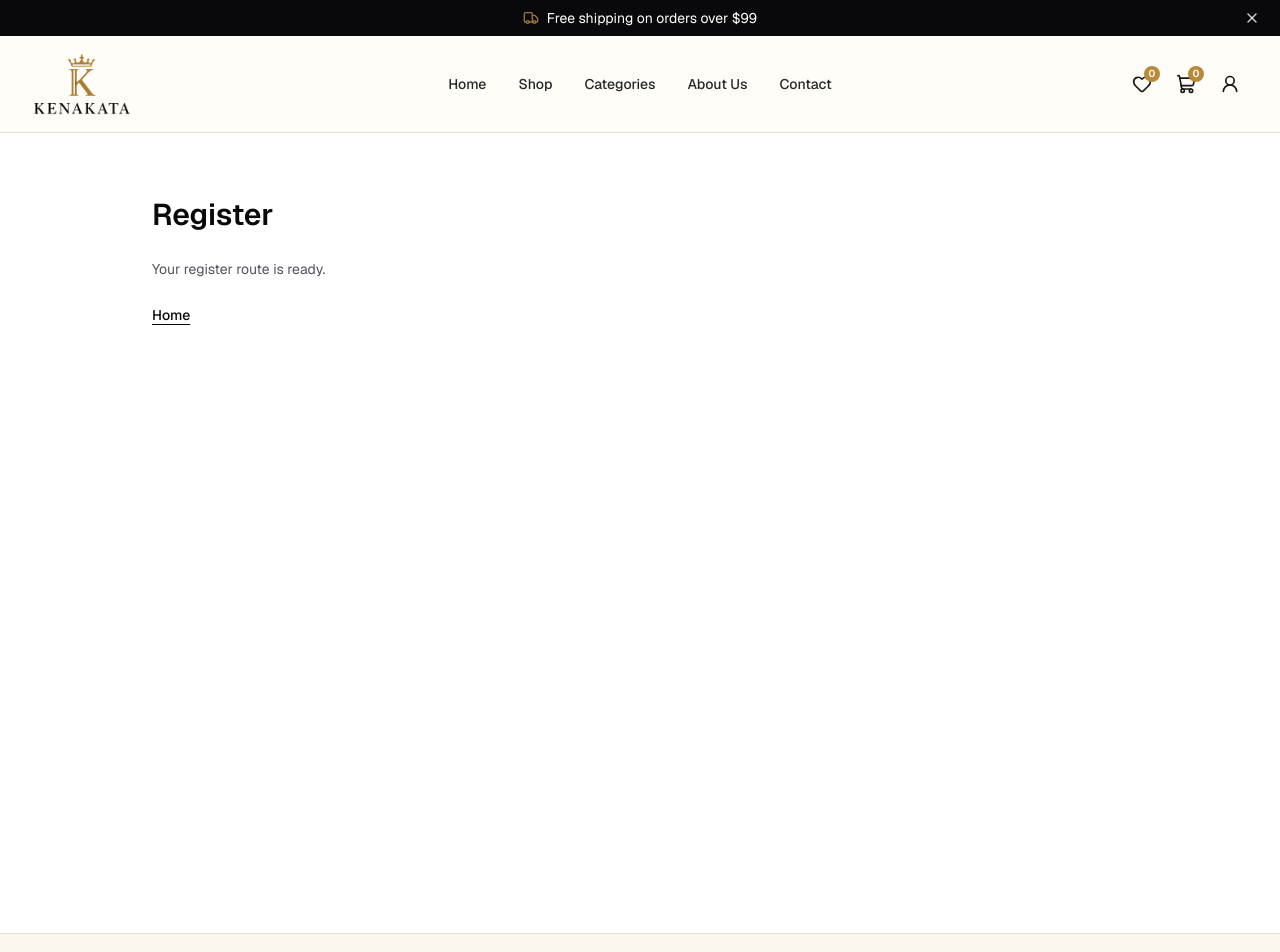
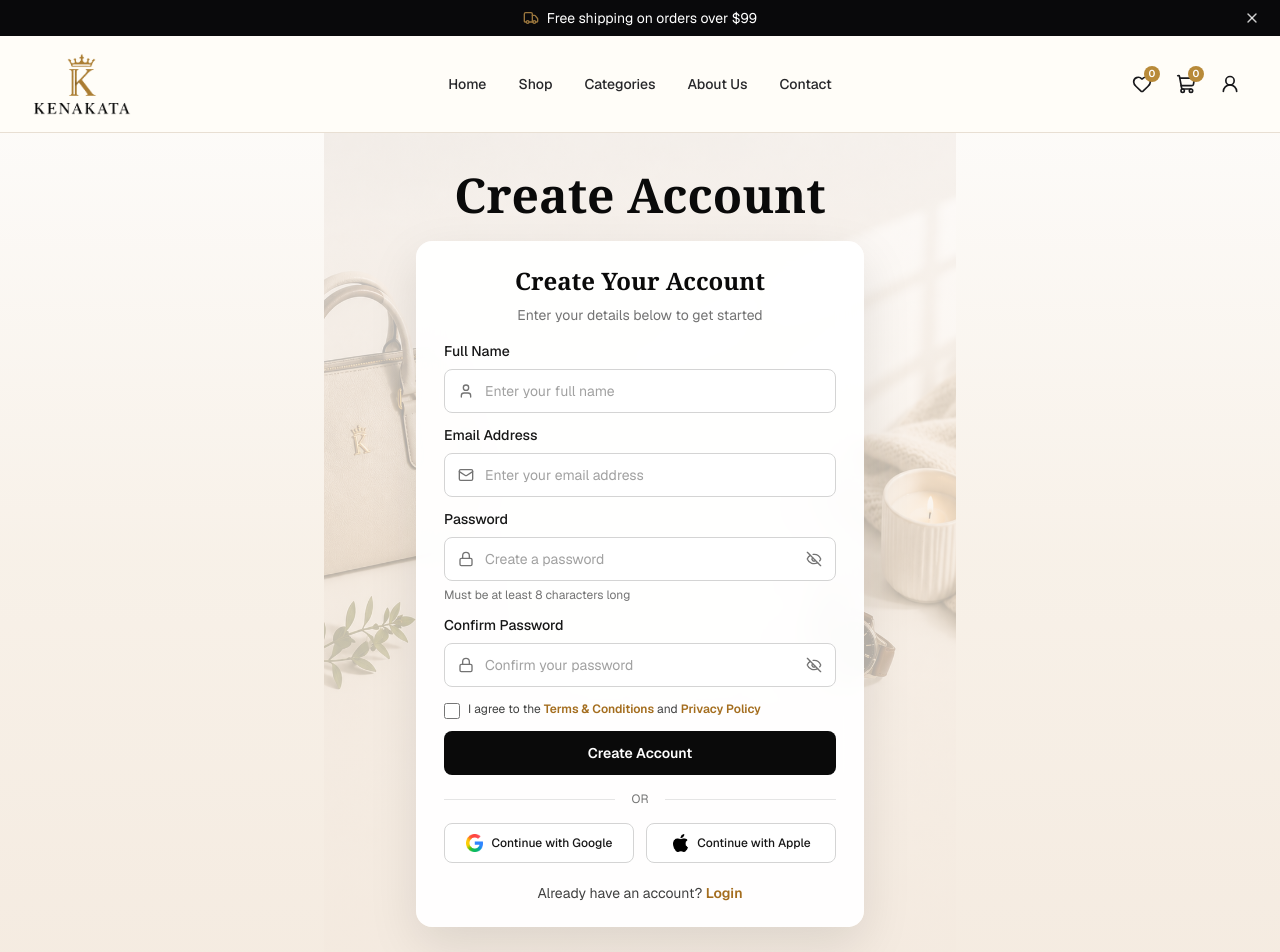
Before and after one commit to NaimurRahmannn/Kenakata-ecommerce-storefront-Next.js-, a Next.js app: page /register in a window 1280 px wide. Shown: the top 952 px of the page. Built offline with nearby package versions, Linux system fonts and the light colour scheme.

Commit message:
feat(auth): add registration card

```diff
--- a/src/app/register/page.tsx
+++ b/src/app/register/page.tsx
@@ -1,13 +1,234 @@
-import Link from 'next/link';
+import Image from "next/image";
+import Link from "next/link";
+import { EyeOff, Lock, Mail, User } from "lucide-react";
 
 export default function RegisterPage() {
   return (
-    <main className="mx-auto flex min-h-screen w-full max-w-5xl flex-col gap-6 px-6 py-16">
-      <h1 className="text-3xl font-semibold text-zinc-950">Register</h1>
-      <p className="text-sm leading-6 text-zinc-600">Your register route is ready.</p>
-      <Link href="/" className="text-sm font-medium text-zinc-950 underline underline-offset-4">
-        Home
-      </Link>
+    <main className="relative min-h-screen overflow-hidden bg-[#f7f1e9]">
+      {/* Background image layer */}
+      <div
+        className="absolute inset-0 bg-no-repeat opacity-80"
+        style={{
+          backgroundImage: "url('/images/login-bg.png')",
+          backgroundSize: "auto 100%",
+          backgroundPosition: "center top",
+        }}
+      />
+
+      {/* Soft overlay */}
+      <div className="absolute inset-0 bg-gradient-to-b from-white/70 via-[#f8f1e8]/65 to-[#f4eadf]/85" />
+
+      <section className="relative z-10 px-4 pb-10 pt-6 md:pb-12 md:pt-8">
+        <div className="mx-auto max-w-6xl">
+          {/* Heading */}
+          <div className="text-center">
+            <h1 className="font-serif text-3xl font-semibold leading-tight text-neutral-950 md:text-5xl">
+              Create Account
+            </h1>
+
+          </div>
+
+          {/* Register Card */}
+          <div className="mx-auto mt-4 w-full max-w-md rounded-2xl bg-white/95 px-5 py-5 shadow-[0_18px_50px_rgba(0,0,0,0.10)] backdrop-blur-md md:px-7 md:py-6">
+            <div className="text-center">
+              <h2 className="font-serif text-xl font-semibold text-neutral-950 md:text-2xl">
+                Create Your Account
+              </h2>
+
+              <p className="mt-2 text-sm text-neutral-500">
+                Enter your details below to get started
+              </p>
+            </div>
+
+            <form className="mt-4 space-y-3">
+              {/* Full Name */}
+              <div>
+                <label
+                  htmlFor="name"
+                  className="mb-2 block text-sm font-medium text-neutral-900"
+                >
+                  Full Name
+                </label>
+
+                <div className="relative">
+                  <User className="absolute left-3.5 top-1/2 h-4 w-4 -translate-y-1/2 text-neutral-500" />
+
+                  <input
+                    id="name"
+                    type="text"
+                    placeholder="Enter your full name"
+                    className="h-11 w-full rounded-lg border border-neutral-300 bg-white pl-10 pr-4 text-sm text-neutral-900 outline-none transition placeholder:text-neutral-400 focus:border-neutral-900"
+                  />
+                </div>
+              </div>
+
+              {/* Email */}
+              <div>
+                <label
+                  htmlFor="email"
+                  className="mb-2 block text-sm font-medium text-neutral-900"
+                >
+                  Email Address
+                </label>
+
+                <div className="relative">
+                  <Mail className="absolute left-3.5 top-1/2 h-4 w-4 -translate-y-1/2 text-neutral-500" />
+
+                  <input
+                    id="email"
+                    type="email"
+                    placeholder="Enter your email address"
+                    className="h-11 w-full rounded-lg border border-neutral-300 bg-white pl-10 pr-4 text-sm text-neutral-900 outline-none transition placeholder:text-neutral-400 focus:border-neutral-900"
+                  />
+                </div>
+              </div>
+
+              {/* Password */}
+              <div>
+                <label
+                  htmlFor="password"
+                  className="mb-2 block text-sm font-medium text-neutral-900"
+                >
+                  Password
+                </label>
+
+                <div className="relative">
+                  <Lock className="absolute left-3.5 top-1/2 h-4 w-4 -translate-y-1/2 text-neutral-500" />
+
+                  <input
+                    id="password"
+                    type="password"
+                    placeholder="Create a password"
+                    className="h-11 w-full rounded-lg border border-neutral-300 bg-white pl-10 pr-11 text-sm text-neutral-900 outline-none transition placeholder:text-neutral-400 focus:border-neutral-900"
+                  />
+
+                  <button
+                    type="button"
+                    aria-label="Show password"
+                    className="absolute right-3.5 top-1/2 -translate-y-1/2 text-neutral-500 transition hover:text-neutral-900"
+                  >
+                    <EyeOff className="h-4 w-4" />
+                  </button>
+                </div>
+
+                <p className="mt-1.5 text-xs text-neutral-500">
+                  Must be at least 8 characters long
+                </p>
+              </div>
+
+              {/* Confirm Password */}
+              <div>
+                <label
+                  htmlFor="confirmPassword"
+                  className="mb-2 block text-sm font-medium text-neutral-900"
+                >
+                  Confirm Password
+                </label>
+
+                <div className="relative">
+                  <Lock className="absolute left-3.5 top-1/2 h-4 w-4 -translate-y-1/2 text-neutral-500" />
+
+                  <input
+                    id="confirmPassword"
+                    type="password"
+                    placeholder="Confirm your password"
+                    className="h-11 w-full rounded-lg border border-neutral-300 bg-white pl-10 pr-11 text-sm text-neutral-900 outline-none transition placeholder:text-neutral-400 focus:border-neutral-900"
+                  />
+
+                  <button
+                    type="button"
+                    aria-label="Show confirm password"
+                    className="absolute right-3.5 top-1/2 -translate-y-1/2 text-neutral-500 transition hover:text-neutral-900"
+                  >
+                    <EyeOff className="h-4 w-4" />
+                  </button>
+                </div>
+              </div>
+
+              {/* Terms */}
+              <label className="flex items-start gap-2 text-xs leading-5 text-neutral-700">
+                <input
+                  type="checkbox"
+                  className="mt-1 h-4 w-4 rounded border-neutral-300 accent-neutral-950"
+                />
+                <span>
+                  I agree to the{" "}
+                  <Link
+                    href="/terms"
+                    className="font-semibold text-[#a46d1e] transition hover:text-neutral-950"
+                  >
+                    Terms & Conditions
+                  </Link>{" "}
+                  and{" "}
+                  <Link
+                    href="/privacy-policy"
+                    className="font-semibold text-[#a46d1e] transition hover:text-neutral-950"
+                  >
+                    Privacy Policy
+                  </Link>
+                </span>
+              </label>
+
+              {/* Submit Button */}
+              <button
+                type="submit"
+                className="h-11 w-full rounded-lg bg-neutral-950 text-sm font-semibold text-white transition hover:bg-neutral-800"
+              >
+                Create Account
+              </button>
+            </form>
+
+            {/* Divider */}
+            <div className="my-4 flex items-center gap-4">
+              <div className="h-px flex-1 bg-neutral-200" />
+              <span className="text-xs text-neutral-500">OR</span>
+              <div className="h-px flex-1 bg-neutral-200" />
+            </div>
+
+            {/* Social Buttons */}
+            <div className="grid grid-cols-1 gap-3 sm:grid-cols-2">
+              <button
+                type="button"
+                className="flex h-10 items-center justify-center gap-2 rounded-lg border border-neutral-300 bg-white text-xs font-medium text-neutral-900 transition hover:border-neutral-900 hover:bg-neutral-50"
+              >
+                <Image
+                  src="/images/Google_icon.png"
+                  alt="Google"
+                  width={18}
+                  height={18}
+                  className="h-[18px] w-[18px] object-contain"
+                />
+                Continue with Google
+              </button>
+
+              <button
+                type="button"
+                className="flex h-10 items-center justify-center gap-2 rounded-lg border border-neutral-300 bg-white text-xs font-medium text-neutral-900 transition hover:border-neutral-900 hover:bg-neutral-50"
+              >
+                <Image
+                  src="/images/Apple_icon.png"
+                  alt="Apple"
+                  width={18}
+                  height={18}
+                  className="h-[18px] w-[18px] object-contain"
+                />
+                Continue with Apple
+              </button>
+            </div>
+
+            {/* Login Link */}
+            <p className="mt-5 text-center text-sm text-neutral-700">
+              Already have an account?{" "}
+              <Link
+                href="/login"
+                className="font-semibold text-[#a46d1e] transition hover:text-neutral-950"
+              >
+                Login
+              </Link>
+            </p>
+          </div>
+        </div>
+      </section>
     </main>
   );
 }
```
